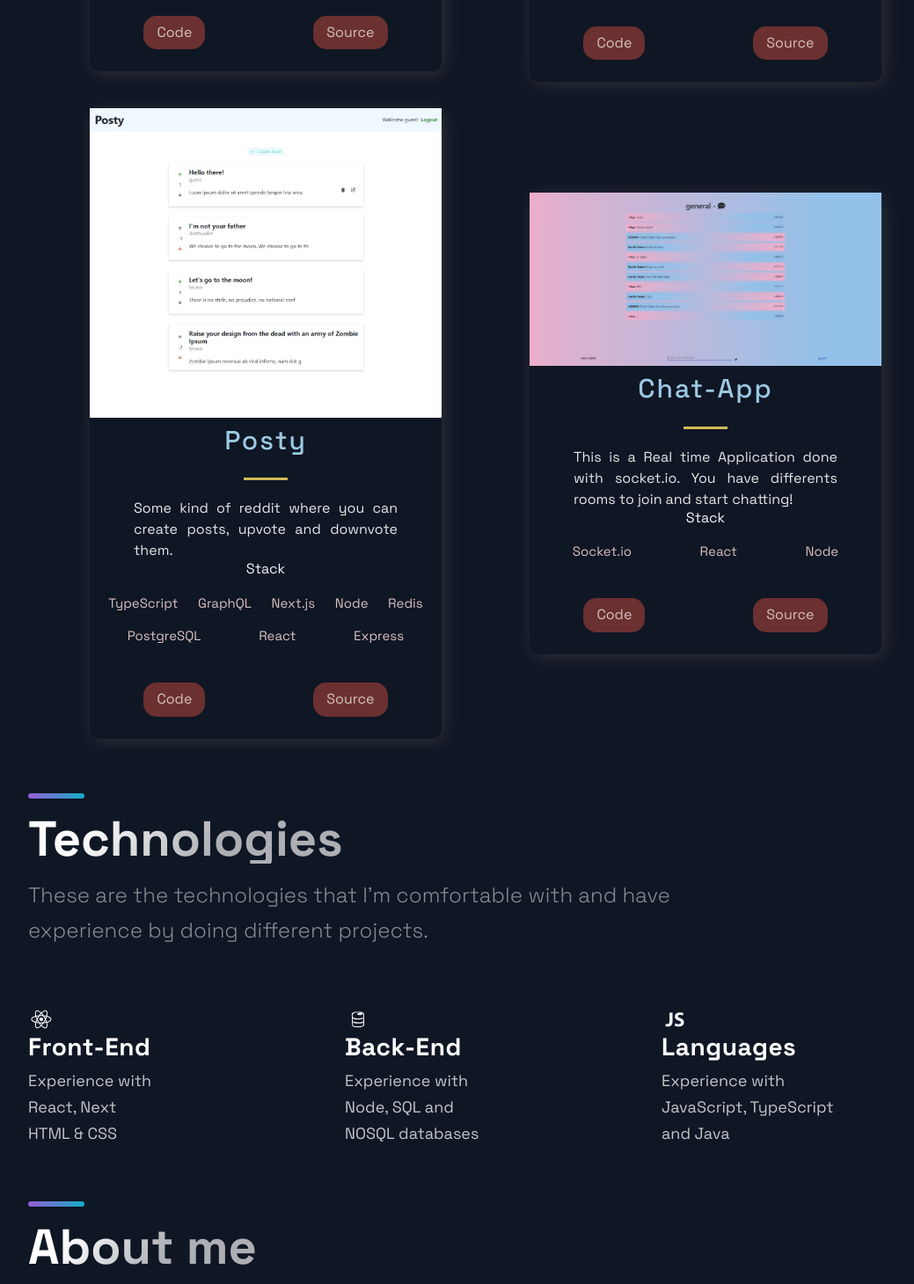
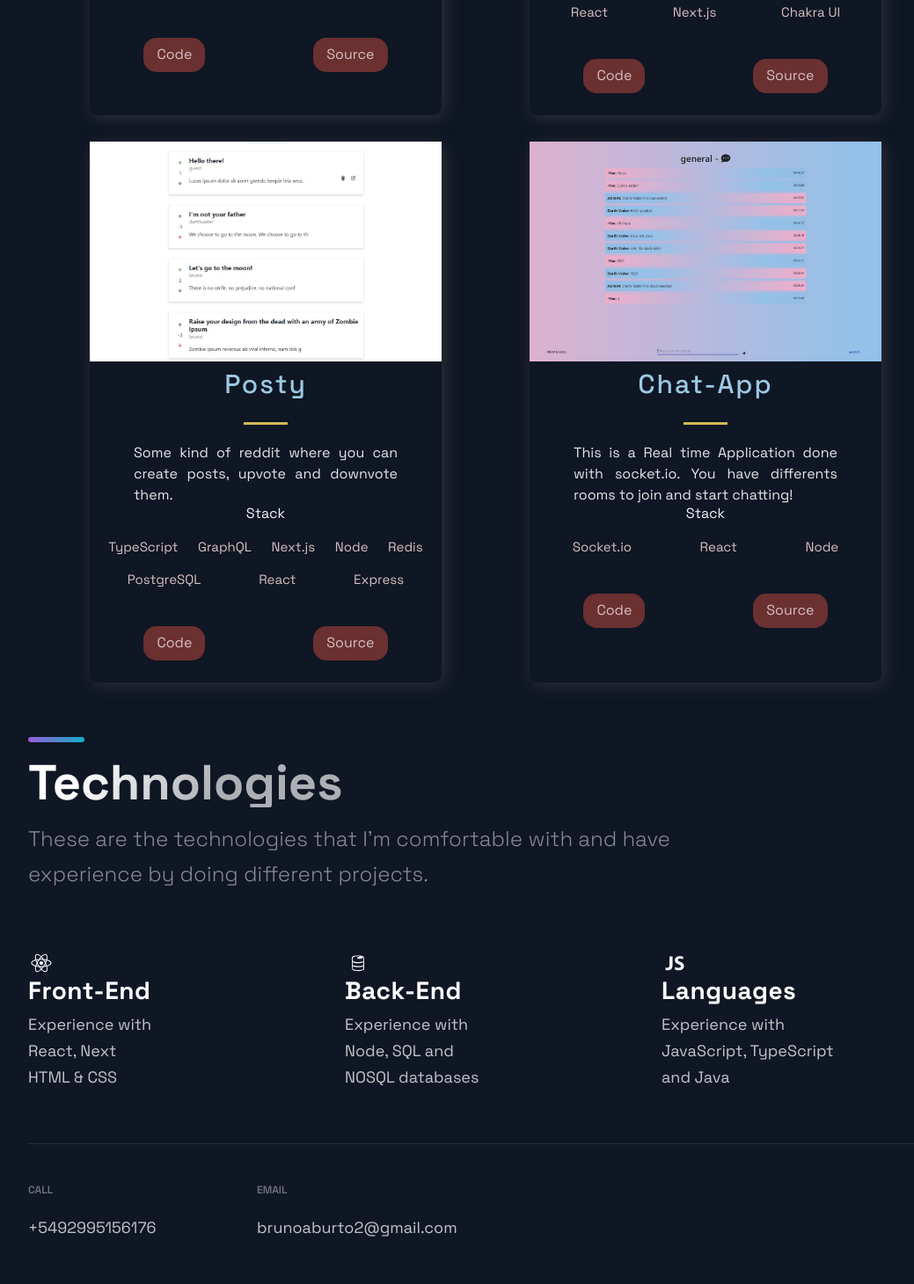
Before and after one commit to bru16/portfolio, a Next.js app: page / in a window 1280 px wide. Shown: the part 1330-2790 px from the top of the page at 88% size, without its empty margins (88-1127 px from the left). Built offline with nearby package versions, Linux system fonts and the light colour scheme.

Commit message:
projects grid fixed

```diff
--- a/src/components/Footer/Footer.js
+++ b/src/components/Footer/Footer.js
@@ -10,7 +10,7 @@ const Footer = () => {
       <LinkList>
         <LinkColumn>
           <LinkTitle>Call</LinkTitle>
-          <LinkItem href="tel:111-1111-11111"></LinkItem>
+          <LinkItem href="tel:+5492995156176">+5492995156176</LinkItem>
         </LinkColumn>
         <LinkColumn>
           <LinkTitle>Email</LinkTitle>
--- a/src/components/Projects/ProjectsStyles.js
+++ b/src/components/Projects/ProjectsStyles.js
@@ -2,7 +2,7 @@ import styled from 'styled-components';
 
 export const Img = styled.img`
   width:100%;
-  height:100%;
+  height:250px;
   object-fit: cover;
   overflow: hidden;
 `
@@ -23,6 +23,7 @@ row-gap: 3rem;
 
 `
 export const BlogCard = styled.div`
+  min-height: -webkit-fill-available;
   border-radius: 10px;
   box-shadow: 3px 3px 20px rgba(80, 78, 78, 0.5);
   text-align: center;
--- a/src/pages/index.js
+++ b/src/pages/index.js
@@ -16,7 +16,6 @@ const Home = () => {
       </Section>
       <Projects />
       <Technologies />
-      <Timeline />
     </Layout>
   );
 };
```
